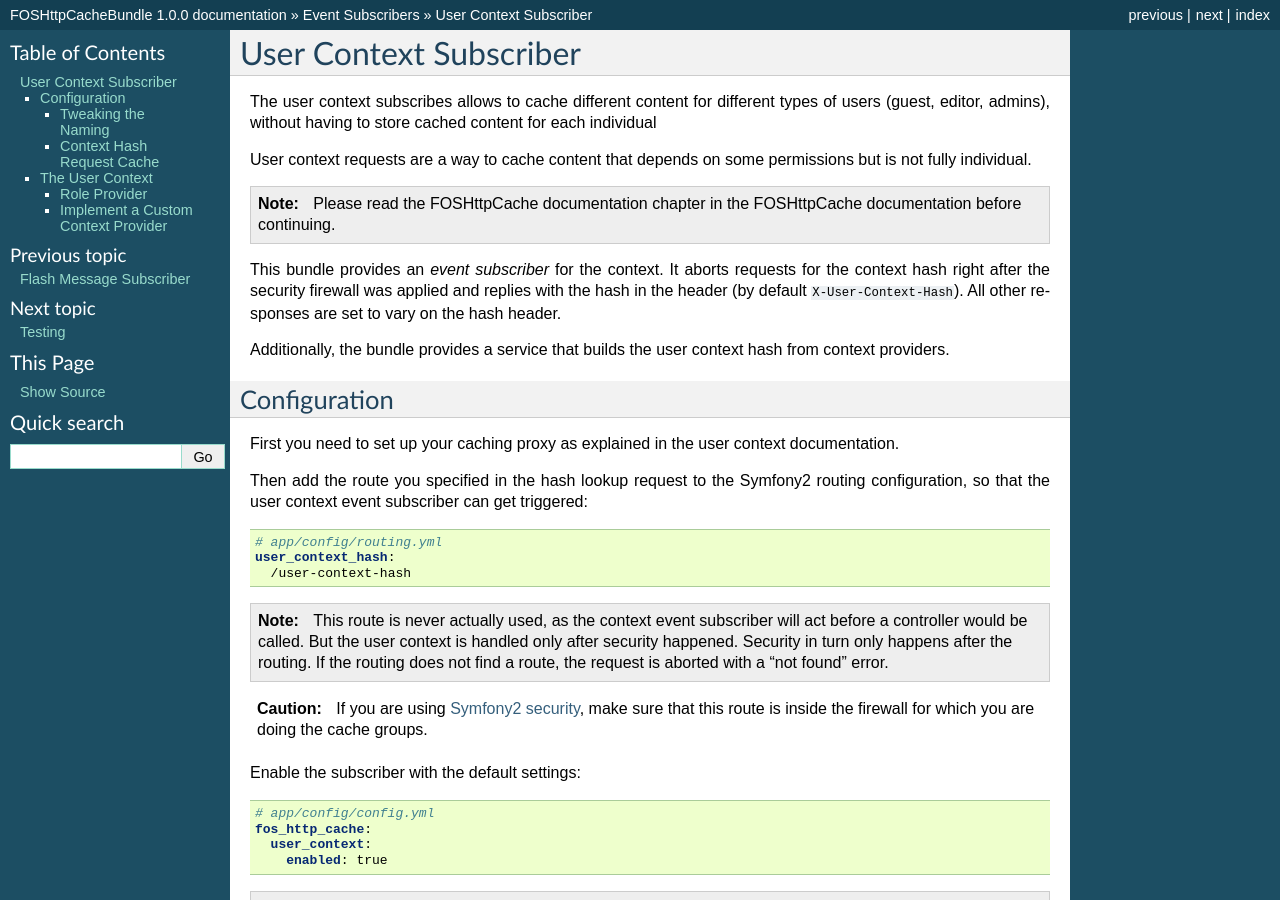
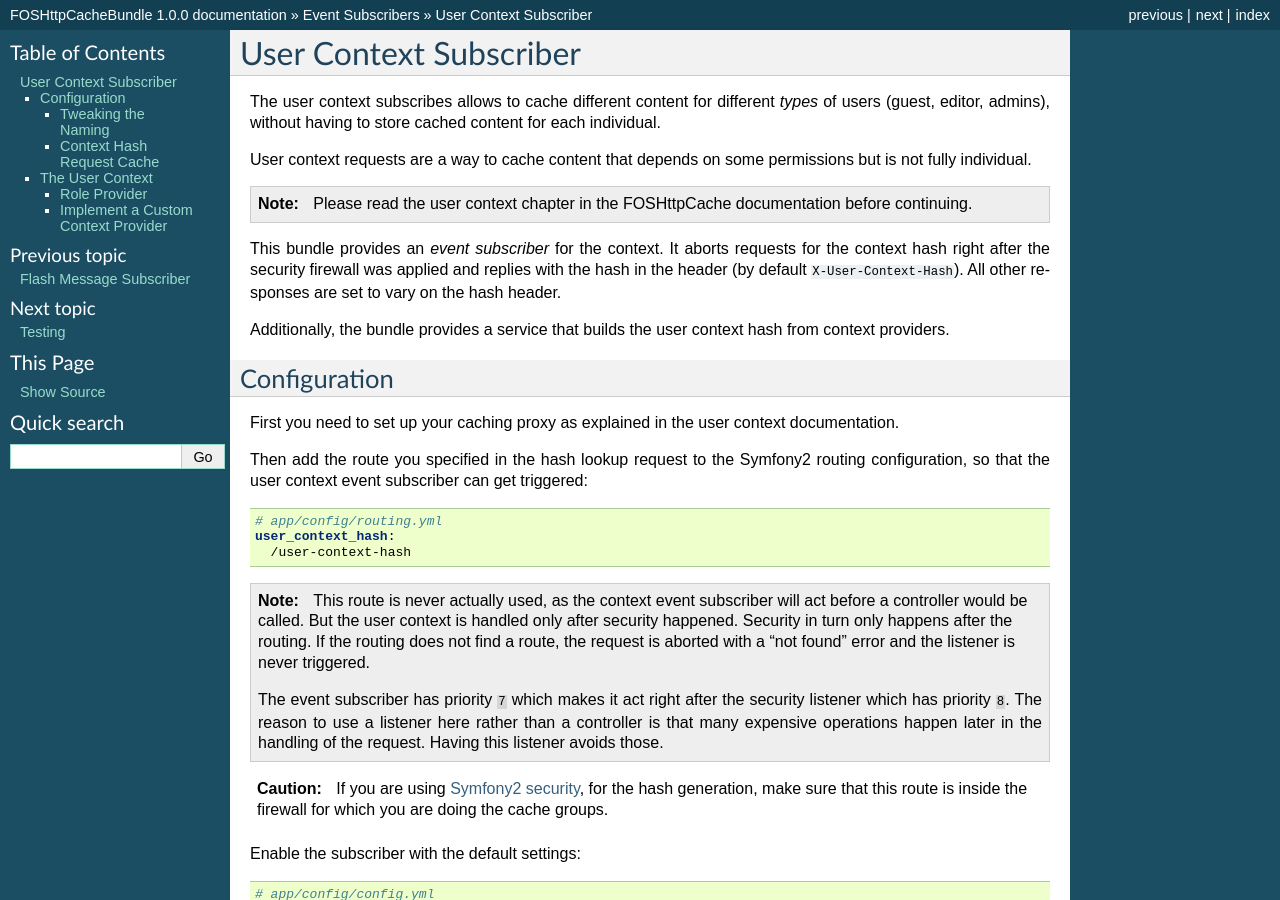
Before and after one commit to FriendsOfSymfony/FOSHttpCacheBundle, a Sphinx documentation site: the page built from Resources/doc/event-subscribers/user-context.rst, in a window 1280 px wide and 900 px high. Built offline with Sphinx 7.4.7, drawn with Linux system fonts in a browser that asks for light colours.

Commit message:
tweak description for user context listener

```diff
--- a/Resources/doc/event-subscribers/user-context.rst
+++ b/Resources/doc/event-subscribers/user-context.rst
@@ -2,15 +2,15 @@
 =======================
 
 The user context subscribes allows to cache different content for different
-types of users (guest, editor, admins), without having to store cached content
-for each individual
+*types* of users (guest, editor, admins), without having to store cached content
+for each individual.
 
 User context requests are a way to cache content that depends on some
 permissions but is not fully individual.
 
 .. note::
 
-    Please read the :ref:`FOSHttpCache documentation <foshttpcache:user-context>`
+    Please read the :ref:`user context <foshttpcache:user-context>`
     chapter in the FOSHttpCache documentation before continuing.
 
 This bundle provides an *event subscriber* for the context. It aborts
@@ -43,13 +43,18 @@
     before a controller would be called. But the user context is handled only
     after security happened. Security in turn only happens after the routing.
     If the routing does not find a route, the request is aborted with a "not
-    found" error.
+    found" error and the listener is never triggered.
+
+    The event subscriber has priority ``7`` which makes it act right after the
+    security listener which has priority ``8``. The reason to use a listener
+    here rather than a controller is that many expensive operations happen
+    later in the handling of the request. Having this listener avoids those.
 
 .. caution::
 
     If you are using `Symfony2 security <http://symfony.com/doc/current/book/security.html>`_,
-    make sure that this route is inside the firewall for which you are doing
-    the cache groups.
+    for the hash generation, make sure that this route is inside the firewall
+    for which you are doing the cache groups.
 
 Enable the subscriber with the default settings:
 
```
Also changed, not shown: 1 other file.
